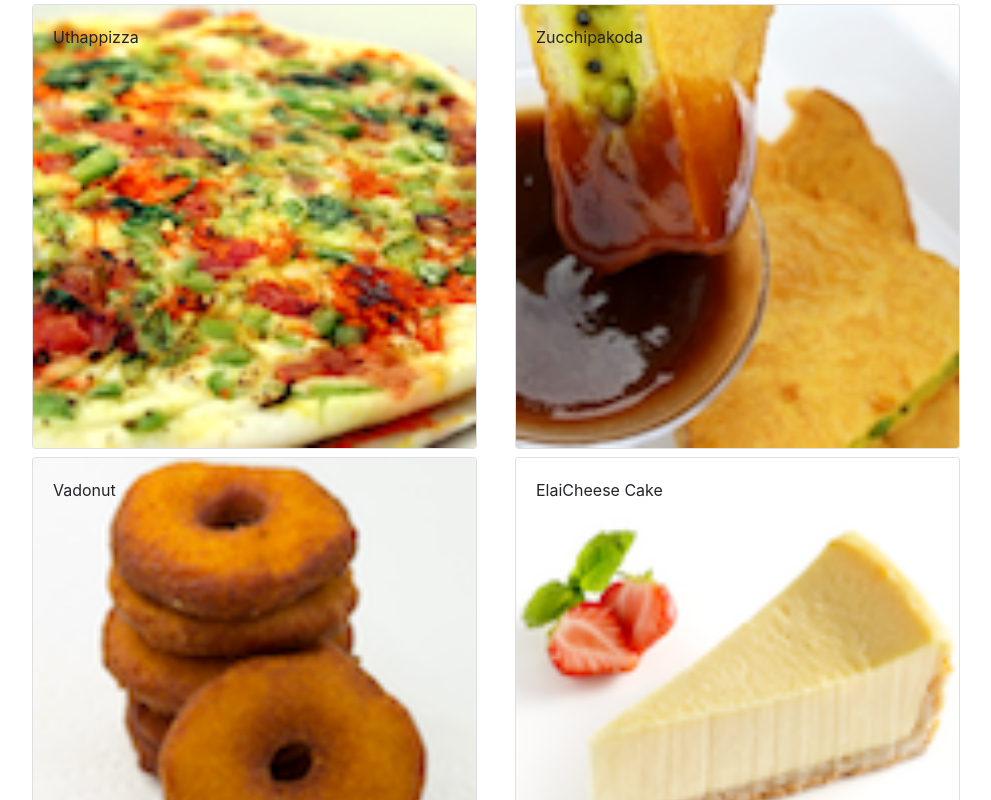
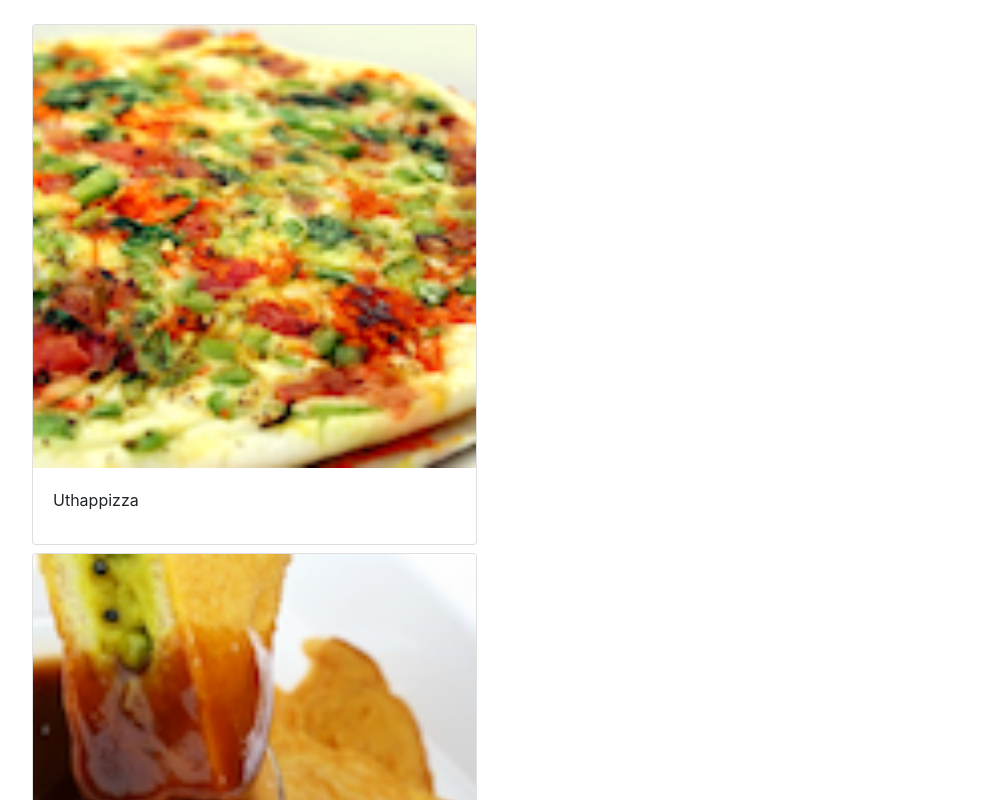
Before and after one commit to MeghaSharma33/front-end-coursera, a React (Create React App) app: page / in a window 1280 px wide. Shown: the top 800 px of the page, without its empty margins (57-1048 px from the left). Built offline with nearby package versions, Linux system fonts and the light colour scheme.

Commit message:
assignment 1

```diff
--- a/src/components/DishdetailComponent.js
+++ b/src/components/DishdetailComponent.js
@@ -1,7 +1,47 @@
-import React,{Component} from react;
+import React,{Component} from 'react';
+import {Card,CardImg,CardBody,CardTitle,CardText} from 'reactstrap';
+
 
 class DishDetail extends Component {
+    constructor(props){
+        super(props)
+    }
+    renderComments(comments){
+        return comments.map(comment => (
+            <ul key={comment.id} className="list-styled">
+                <li className="mb-2">{comment.comment}</li>
+                <li>
+                    -- {comment.author}{" "}
+                </li>
+            </ul>
 
-};
 
-export default DishDetail;
+        ));
+    }
+
+    render(){
+        const {dish, showComments} = this.props;
+            return (
+                <div className = "row">
+                    <div className = "col-3 col-md-5 m-1">
+                    <Card onClick={() => this.props.onDishSelect(dish)}>
+                    <CardImg top src={dish.image} alt={dish.name} />
+                        <CardBody>
+                            <CardTitle>{dish.name}</CardTitle>
+                          {showComments ?  <CardText>{dish.description}</CardText>: null}
+                        </CardBody>
+                    </Card>
+                    </div>
+                    {showComments ? <div className="col-3 col-md-5 m-1">
+                        <h4>Comments</h4>
+                    {this.renderComments(dish.comments)}
+                    </div>: null}
+                </div>
+
+            );
+    }
+
+}
+
+
+ export default DishDetail;
--- a/src/components/MenuComponents.js
+++ b/src/components/MenuComponents.js
@@ -1,62 +1,49 @@
 import React,{Component} from 'react';
-import { Card, CardImg, CardImgOverlay, CardText, CardBody,CardTitle } from 'reactstrap';
+import Dishdetail from './DishdetailComponent';
+
 
 class Menu extends Component {
     constructor(props){
         super(props);
         this.state = {
 						selectedDish : null
+
 				}
     }
-    onDishSelect(dish) {
+    onDishSelect = (dish) => {
         this.setState({ selectedDish: dish});
     }
 
-    renderDish(dish) {
-        if (dish != null)
+    renderDish = (dish) => {
+			console.log('THE DUS', dish)
+        if(dish != null) {
 					return(
-                <Card>
-                    <CardImg top src={dish.image} alt={dish.name} />
-                    <CardBody>
-                      <CardTitle>{dish.name}</CardTitle>
-                      <CardText>{dish.description}</CardText>
-                    </CardBody>
-                </Card>
-            );
-        else
-            return(
-                <div></div>
-            );
+            <Dishdetail dish={dish} onDishSelect={this.onDishSelect} showComments={true}/>
+        	)
+				} else {
+					return null;
 				}
 
-    render() {
+
+    }
+
+
+    render(){
 			const menu = this.props.dishes.map((dish) => {
-            return (
-              <div  className="col-12 col-md-5 m-1">
-                <Card key={dish.id}
-                  onClick={() => this.onDishSelect(dish)}>
-                  <CardImg width="100%" src={dish.image} alt={dish.name} />
-                  <CardImgOverlay>
-                      <CardTitle>{dish.name}</CardTitle>
-                  </CardImgOverlay>
-                </Card>
+            return(
+                <div className = "container" >
+										<Dishdetail dish={dish} onDishSelect={this.onDishSelect}/>
                 </div>
             );
 			});
-
-        return (
-            <div className="container">
-                <div className="row">
-                    {menu}
-                </div>
-                <div className="row">
-                  <div  className="col-12 col-md-5 m-1">
-                    {this.renderDish(this.state.selectedDish)}
-                  </div>
-                </div>
-            </div>
-        );
-    }
+      return(<div className="container">
+				<div className="row">{menu}</div>
+				<div className="row">{this.renderDish(this.state.selectedDish)}</div>
+			</div>)
     }
 
+
+
+
+};
 export default Menu;
--- a/src/index.css
+++ b/src/index.css
@@ -1,5 +1,5 @@
 body {
-  margin: 0;
+  padding: 20px;
   font-family: -apple-system, BlinkMacSystemFont, 'Segoe UI', 'Roboto', 'Oxygen',
     'Ubuntu', 'Cantarell', 'Fira Sans', 'Droid Sans', 'Helvetica Neue',
     sans-serif;
--- a/src/other/dishes.js
+++ b/src/other/dishes.js
@@ -1,4 +1,3 @@
-
 export const DISHES =
     [
         {
```
Lines whose indentation alone changed are shown as unchanged.
